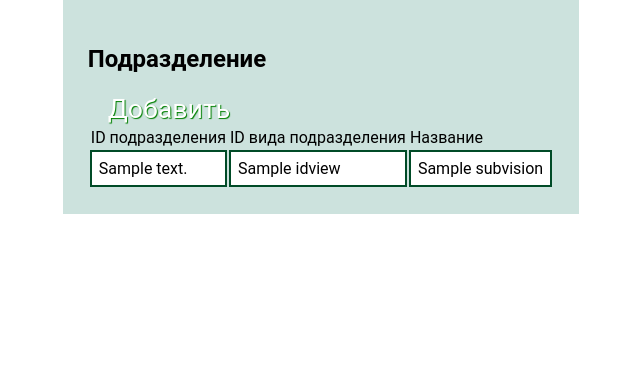
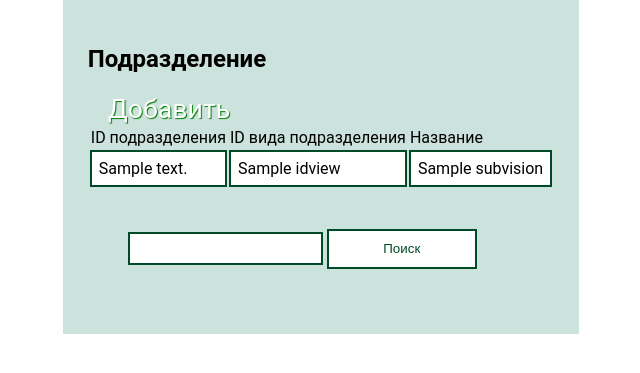
Before and after one commit to sovaos42/pop-it-mvc, a PHP site: template views/site/subvision.php in a window 1280 px wide. Shown: the part 108-481 px from the top of the page, without its empty margins (319-959 px from the left). Run offline with PHP 8.4, Linux system fonts and the light colour scheme; the template is opened without the code that fills it: most values are stand-ins (such as "Sample title", 1, 10 or a date in 2020); data that the repository does not hold is empty.

Commit message:
поиск подразделения

```diff
--- a/config/db.php
+++ b/config/db.php
@@ -4,7 +4,7 @@ return [
     'host' => 'localhost',
     'database' => 'mvc',
     'username' => 'root',
-    'password' => '',
+    'password' => 'QWEasd123',
     'charset' => 'utf8',
     'collation' => 'utf8_unicode_ci',
     'prefix' => '',
--- a/views/site/discipline.php
+++ b/views/site/discipline.php
@@ -23,6 +23,8 @@
         }
         ?>
 </table>
+
+
     </div>
     </div>
 <style>
--- a/views/site/subvision.php
+++ b/views/site/subvision.php
@@ -22,9 +22,18 @@
                 }
                 ?>
         </table>
+        <form method="post" class="login">
+    <input name="csrf_token" type="hidden" value="<?= app()->auth::generateCSRF() ?>"/>
+    <input name="type_form" type="hidden" value="search_users"/>
+    <input name="search" type="text">
+            <button type="submit">Поиск</button><br>
+        </form>
     </div>
 </div>
 <style>
+    .login{
+        margin: 40px;
+    }
     .body{
         background-color: rgba(204, 226, 221, 1);
         padding: 25px;
@@ -54,4 +63,9 @@
         text-shadow: 1px 1px 1px green;
         color: white;
     }
+    input, select{
+        padding: 7px;
+        border: solid #004B27 2px;
+        background-color: white;
+    }
 </style>
--- a/views/site/users.php
+++ b/views/site/users.php
@@ -34,12 +34,6 @@
                 }
                 ?>
         </table>
-        <form method="post" class="login">
-    <input name="csrf_token" type="hidden" value="<?= app()->auth::generateCSRF() ?>"/>
-    <input name="type_form" type="hidden" value="search_users"/>
-    <input name="search" type="text">
-            <button type="submit">Поиск</button><br>
-        </form>
 
         <form method="post" class="login">
     <input name="csrf_token" type="hidden" value="<?= app()->auth::generateCSRF() ?>"/>
```
Also changed, not shown: app/Controller/Site.php (+19 -15 lines).
